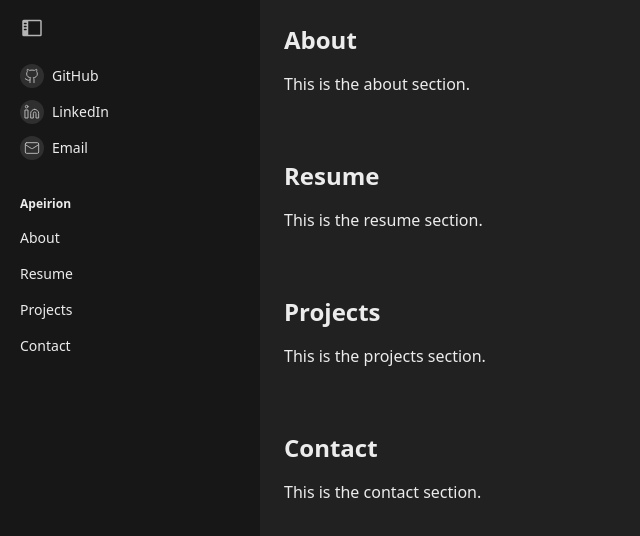
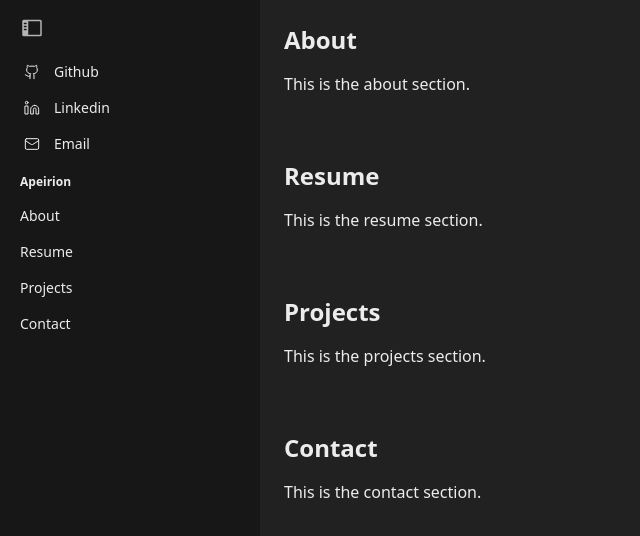
Before and after one commit to Apeirion/apeirion-site, a React (Vite) app: page / in a window 1280 px wide. Shown: the top 536 px of the page, without its empty margins (0-640 px from the left). Built offline with nearby package versions, Linux system fonts and the light colour scheme.

Commit message:
stylize social media buttons

```diff
--- a/src/App.jsx
+++ b/src/App.jsx
@@ -25,7 +25,7 @@ function App() {
         `}
       >
         <button
-          className="mb-2 w-10 h-10 flex items-center justify-center rounded-lg text-[#b4b4b4] hover:bg-[#2f2f2f] transition-colors"
+          className="mb-1.5 w-10 h-10 flex items-center justify-center rounded-lg text-[#b4b4b4] hover:bg-[#2f2f2f] transition-colors"
           onClick={() => setSidebarOpen(false)}
           aria-label="Close sidebar"
         >
@@ -35,24 +35,34 @@ function App() {
         </button>
 
         {/* Social Links */}
-        <div className="space-y-3 p-2 mb-4">
-          <a href="https://github.com/Apeirion" target="_blank" rel="noopener noreferrer" className="flex items-center gap-2 hover:underline">
-            <span className="w-6 h-6 flex items-center justify-center rounded-full bg-[#2f2f2f]">
-              <Github strokeWidth={1.5} className="w-4 h-4 text-[#b4b4b4]" />
-            </span>
-            <span>GitHub</span>
+        <div>
+          <a href="https://github.com/Apeirion">
+            <button class="flex h-9 w-full items-center gap-2.5 rounded-lg px-2 hover:bg-[#2f2f2f]">
+              <div class="flex h-6 w-6 items-center justify-center text-token-text-secondary">
+                <Github strokeWidth={1.5} className="w-4 h-4 text-[#ececec]" />
+              </div>
+              <span class="text-sm">Github</span>
+            </button>
           </a>
-          <a href="https://www.linkedin.com/in/andrew-j-kim-me/" target="_blank" rel="noopener noreferrer" className="flex items-center gap-2 hover:underline">
-            <span className="w-6 h-6 flex items-center justify-center rounded-full bg-[#2f2f2f]">
-              <Linkedin strokeWidth={1.5} className="w-4 h-4 text-[#b4b4b4]" />
-            </span>
-            <span>LinkedIn</span>
+        </div>
+        <div>
+          <a href="https://www.linkedin.com/in/andrew-j-kim-me/">
+            <button class="flex h-9 w-full items-center gap-2.5 rounded-lg px-2 hover:bg-[#2f2f2f]">
+              <div class="flex h-6 w-6 items-center justify-center text-token-text-secondary">
+                <Linkedin strokeWidth={1.5} className="w-4 h-4 text-[#ececec]" />
+              </div>
+              <span class="text-sm">Linkedin</span>
+            </button>
           </a>
-          <a href="mailto:personal@apeirion.com" className="flex items-center gap-2 hover:underline">
-            <span className="w-6 h-6 flex items-center justify-center rounded-full bg-[#2f2f2f]">
-              <Mail strokeWidth={1.5} className="w-4 h-4 text-[#b4b4b4]" />
-            </span>
-            <span>Email</span>
+        </div>
+        <div>
+          <a href="mailto:personal@apeirion.com">
+            <button class="flex h-9 w-full items-center gap-2.5 rounded-lg px-2 hover:bg-[#2f2f2f]">
+              <div class="flex h-6 w-6 items-center justify-center text-token-text-secondary">
+                <Mail strokeWidth={1.5} className="w-4 h-4 text-[#ececec]" />
+              </div>
+              <span class="text-sm">Email</span>
+            </button>
           </a>
         </div>
 
```
